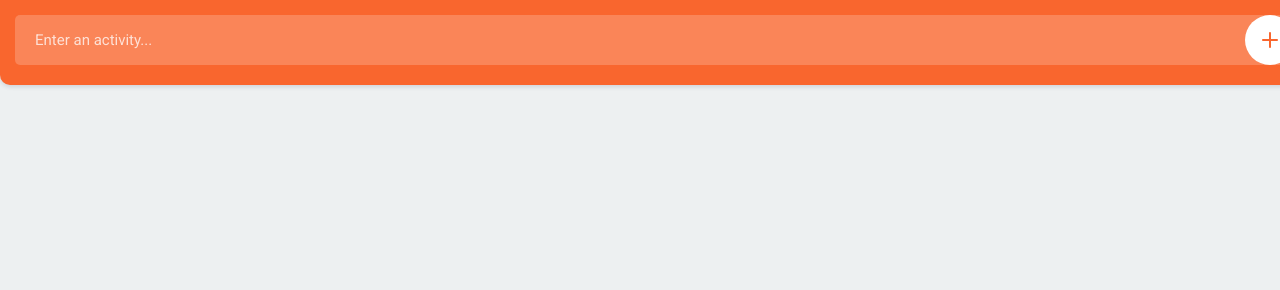
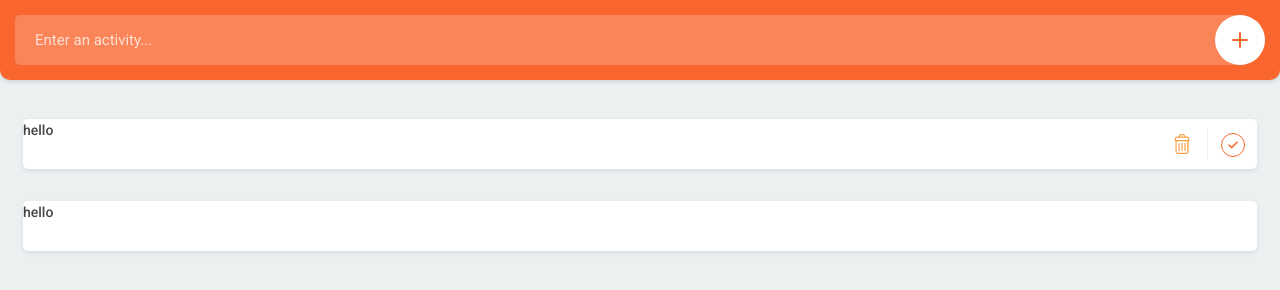
Before and after one commit to parkhomenkotetyana/todolist, a plain HTML site: page index.html in a window 1280 px wide. Drawn offline with Linux system fonts and the light colour scheme.

Commit message:
Make css for todo list

```diff
--- a/index.html
+++ b/index.html
@@ -12,10 +12,34 @@
     <header>
 	  <input type="text" placeholder="Enter an activity..." id="item">
 	  <button id="add">
-		<svg version="1.1" id="Layer_1" xmlns="http://www.w3.org/2000/svg" xmlns:xlink="http://www.w3.org/1999/xlink" x="0px" y="0px" viewBox="0 0 16 16" style="enable-background:new 0 0 16 16;" xml:space="preserve"><g>	<path class="fill" d="M16,8c0,0.5-0.5,1-1,1H9v6c0,0.5-0.5,1-1,1s-1-0.5-1-1V9H1C0.5,9,0,8.5,0,8s0.5-1,1-1h6V1c0-0.5,0.5-1,1-1
+		<svg version="1.1" xmlns="http://www.w3.org/2000/svg" xmlns:xlink="http://www.w3.org/1999/xlink" x="0px" y="0px" viewBox="0 0 16 16" style="enable-background:new 0 0 16 16;" xml:space="preserve"><g>	<path class="fill" d="M16,8c0,0.5-0.5,1-1,1H9v6c0,0.5-0.5,1-1,1s-1-0.5-1-1V9H1C0.5,9,0,8.5,0,8s0.5-1,1-1h6V1c0-0.5,0.5-1,1-1
 			s1,0.5,1,1v6h6C15.5,7,16,7.5,16,8z"/></g></svg>
 	  </button>
 	</header>
+	<div class="container">
+
+	  <!--Uncompleted tasks-->
+	  <ul class="todo" id="todo">
+		<li>hello
+		<div class="buttons">
+		   <button class="remove">
+		   <svg version="1.1" xmlns="http://www.w3.org/2000/svg" xmlns:xlink="http://www.w3.org/1999/xlink" x="0px" y="0px" viewBox="0 0 22 22" style="enable-background:new 0 0 22 22;" xml:space="preserve"><rect class="noFill" width="22" height="22"/><g><g><path class="fill" d="M16.1,3.6h-1.9V3.3c0-1.3-1-2.3-2.3-2.3h-1.7C8.9,1,7.8,2,7.8,3.3v0.2H5.9c-1.3,0-2.3,1-2.3,2.3v1.3c0,0.5,0.4,0.9,0.9,1v10.5c0,1.3,1,2.3,2.3,2.3h8.5c1.3,0,2.3-1,2.3-2.3V8.2c0.5-0.1,0.9-0.5,0.9-1V5.9C18.4,4.6,17.4,3.6,16.1,3.6z M9.1,3.3c0-0.6,0.5-1.1,1.1-1.1h1.7c0.6,0,1.1,0.5,1.1,1.1v0.2H9.1V3.3z M16.3,18.7c0,0.6-0.5,1.1-1.1,1.1H6.7c-0.6,0-1.1-0.5-1.1-1.1V8.2h10.6L16.3,18.7L16.3,18.7z M17.2,7H4.8V5.9c0-0.6,0.5-1.1,1.1-1.1h10.2c0.6,0,1.1,0.5,1.1,1.1V7z"/></g><g><g><path class="fill" d="M11,18c-0.4,0-0.6-0.3-0.6-0.6v-6.8c0-0.4,0.3-0.6,0.6-0.6s0.6,0.3,0.6,0.6v6.8C11.6,17.7,11.4,18,11,18z"/></g><g><path class="fill" d="M8,18c-0.4,0-0.6-0.3-0.6-0.6v-6.8C7.4,10.2,7.7,10,8,10c0.4,0,0.6,0.3,0.6,0.6v6.8C8.7,17.7,8.4,18,8,18z"/></g><g><path class="fill" d="M14,18c-0.4,0-0.6-0.3-0.6-0.6v-6.8c0-0.4,0.3-0.6,0.6-0.6c0.4,0,0.6,0.3,0.6,0.6v6.8C14.6,17.7,14.3,18,14,18z"/></g></g></g></svg>
+
+		   </button>
+		   <button class="complete">
+			<svg version="1.1" xmlns="http://www.w3.org/2000/svg" xmlns:xlink="http://www.w3.org/1999/xlink" x="0px" y="0px" viewBox="0 0 22 22" style="enable-background:new 0 0 22 22;" xml:space="preserve"><rect y="0" class="noFill" width="22" height="22"/><g><path class="fill" d="M9.7,14.4L9.7,14.4c-0.2,0-0.4-0.1-0.5-0.2l-2.7-2.7c-0.3-0.3-0.3-0.8,0-1.1s0.8-0.3,1.1,0l2.1,2.1l4.8-4.8c0.3-0.3,0.8-0.3,1.1,0s0.3,0.8,0,1.1l-5.3,5.3C10.1,14.3,9.9,14.4,9.7,14.4z"/></g></svg>
+		   </button>
+		</div>
+
+		</li>
+	  </ul>
+
+	  <ul class="todo" id="completed">
+		<li>hello</li>
+	  </ul>
+	</div>
+
+	<script src="resources/js/main.js"></script>
 
   </body>
 </html>
--- a/resources/css/style.css
+++ b/resources/css/style.css
@@ -5,20 +5,26 @@
 }
 body {
 	background:#edf0f1;
+	padding: 80px 0 0 0;
 }
 
 body, input, button {
 	font-family:'Roboto', sans-serif;
 }
 
+.noFill {
+	fill:none;
+}
+
 header {
 	width:100%;
-	height:55px;
+	height:80px;
 	position:fixed;
 	padding:15px;
 	top:0;
 	left:0;
 	z-index:5;
+	box-sizing: border-box;
 	background:var(--orange);
 	box-shadow:0px 2px 4px rgba(44,62,80,0.15);
 	border-bottom-right-radius:10px;
@@ -34,6 +40,7 @@ header input {
 	font-weight:400;
 	text-indent:20px;
 	padding:0 60px 0 0;
+	box-sizing: border-box;
 	background:rgba(255,255,255,0.2);
 	border-top-left-radius:5px;
 	border-bottom-left-radius:5px;
@@ -117,3 +124,127 @@ header button svg {
 header button svg .fill {
 	fill:var(--orange);
 }
+
+.container {
+	width:100%;
+	float:left;
+	padding:15px;
+	box-sizing: border-box;
+}
+
+ul.todo {
+	width:100%;
+	float:left;
+	padding:0;
+}
+
+ul.todo li {
+	width:100%;
+	min-height:50px;
+	float:left;
+	font-size:14px;
+	font-weight:500;
+	color:#444;
+	line-height:22px;
+
+	background:#fff;
+	border-radius:5px;
+	position:relative;
+	box-shadow:0px 2px 4px rgba(44,62,80,0.10);
+	margin:0 0 10px 0;
+	/*padding:14px 100px 14px 14px;*/
+	list-style-type: none;
+}
+
+ul.todo li:last-of-type {
+	margin:0;
+}
+
+ul.todo li .buttons {
+	width: 100px;
+	height: 50px;
+	position:absolute;
+	top:0;
+	right:0;
+}
+
+ul.todo li .buttons button {
+	width:50px;
+	height:50px;
+	float:left;
+	background:none;
+	position:relative;
+	border:0px;
+	box-shadow:none;
+	outline:none;
+	cursor:pointer;
+
+	-webkit-appearance:none;
+	-moz-appearance:none;
+	-ms-appearance:none;
+	-o-appearance:none;
+	appearance:none;
+}
+
+ul.todo li .buttons button:last-of-type:before {
+	content:'';
+	width:1px;
+	height:30px;
+	position:absolute;
+	top:10px;
+	left:0;
+	background:#edf0f1;
+}
+
+ul.todo li .buttons button svg {
+	width:22px;
+	height:22px;
+	position:absolute;
+	top:50%;
+	left:50%;
+	margin:-11px 0 0 -11px;
+}
+
+ul.todo li .buttons button.complete svg {
+	border-radius:12px;
+	border:1.5px solid var(--orange);
+
+	transition:background 0.2s ease;
+}
+
+ul.todo#completed li .buttons button.complete svg {
+	background:var(--orange);
+	border:0px;
+}
+
+ul.todo:not(#completed) li .buttons button.complete:hover svg {
+	background:var(--orange);
+}
+
+ul.todo:not(#completed) li .buttons button.complete:hover svg .fill {
+	fill:#fff;
+}
+
+ul.todo#completed li .buttons button.complete svg .fill{
+	fill:#fff;
+}
+
+ul.todo li .buttons button svg .fill{
+	-webkit-transition:fill 0.2 ease;
+	-mox-transition:fill 0.2 ease;
+	-ms-transition:fill 0.2 ease;
+	-o-transition:fill 0.2 ease;
+	transition:fill 0.2s ease;
+}
+
+ul.todo li .buttons button.remove svg .fill {
+	fill:#f7a046;
+}
+
+ul.todo li .buttons button.remove:hover svg .fill {
+	fill:#ff4700;
+}
+
+ul.todo li .buttons button.complete svg .fill {
+	fill:var(--orange);
+}
--- a/resources/js/main.js
+++ b/resources/js/main.js
@@ -0,0 +1,7 @@
+
+document.getElementById('add').addEventListener('click', function() {
+	var value = document.getElementById('item').value;
+	if (value) {
+
+	}
+});
```
Also changed, not shown: icons/remove_icon.svg.
